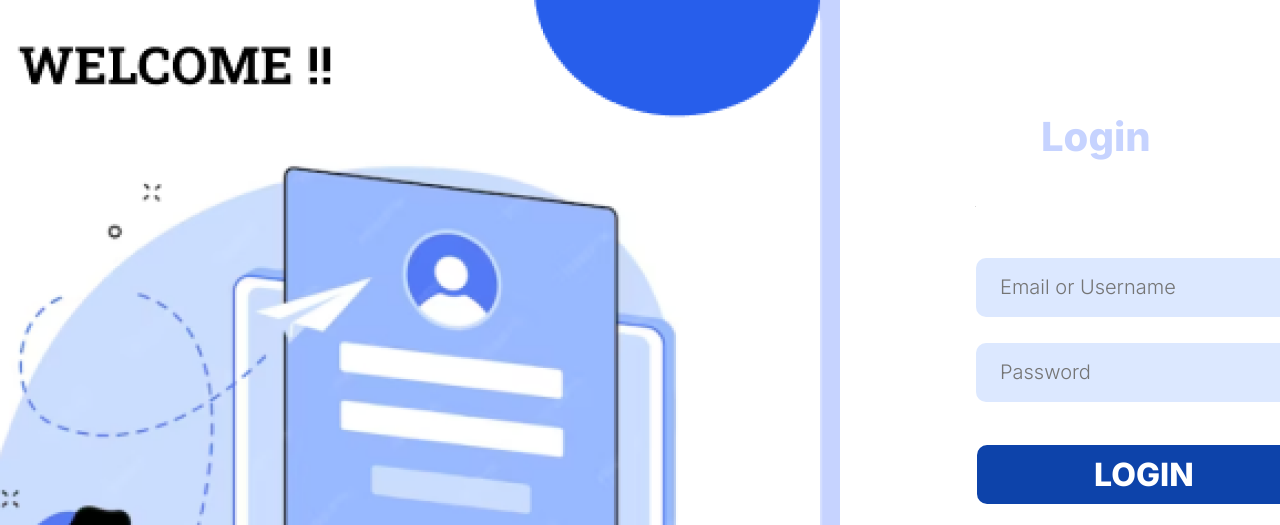
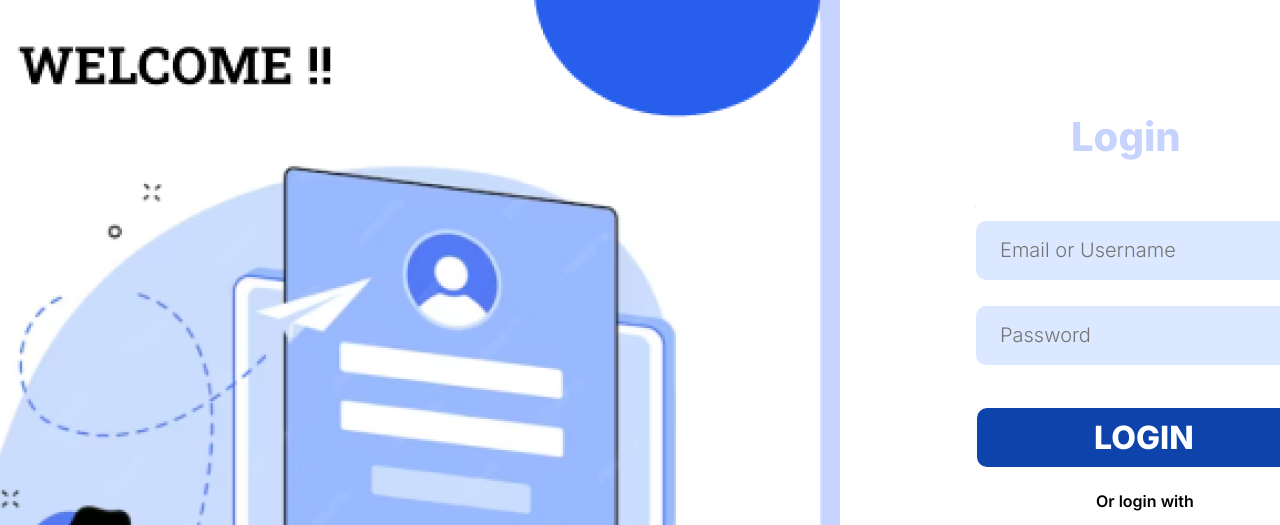
Before and after one commit to ketanwaghdhare/Mini-Project, a website built with Parcel: page login-page.html in a window 1280 px wide. Shown: the top 525 px of the page. Built offline with nearby package versions, Linux system fonts and the light colour scheme; a web font is replaced by a local one.

Commit message:
initial commit
Login Button allignment correct

```diff
--- a/login-page.css
+++ b/login-page.css
@@ -30,12 +30,13 @@
   flex-shrink: 0;
 }
 .login-wrapper {
+  margin-left: 40px;
   width: 283px;
   display: flex;
   flex-direction: row;
   align-items: flex-start;
   justify-content: flex-start;
-  padding: 0 65px;
+  padding: 0 55px;
   box-sizing: border-box;
 }
 .password-input,
@@ -295,7 +296,7 @@
 }
 .frame-group {
   flex: 1;
-  gap: 97px;
+  gap: 60px;
 }
 .frame-parent {
   align-self: stretch;
```
